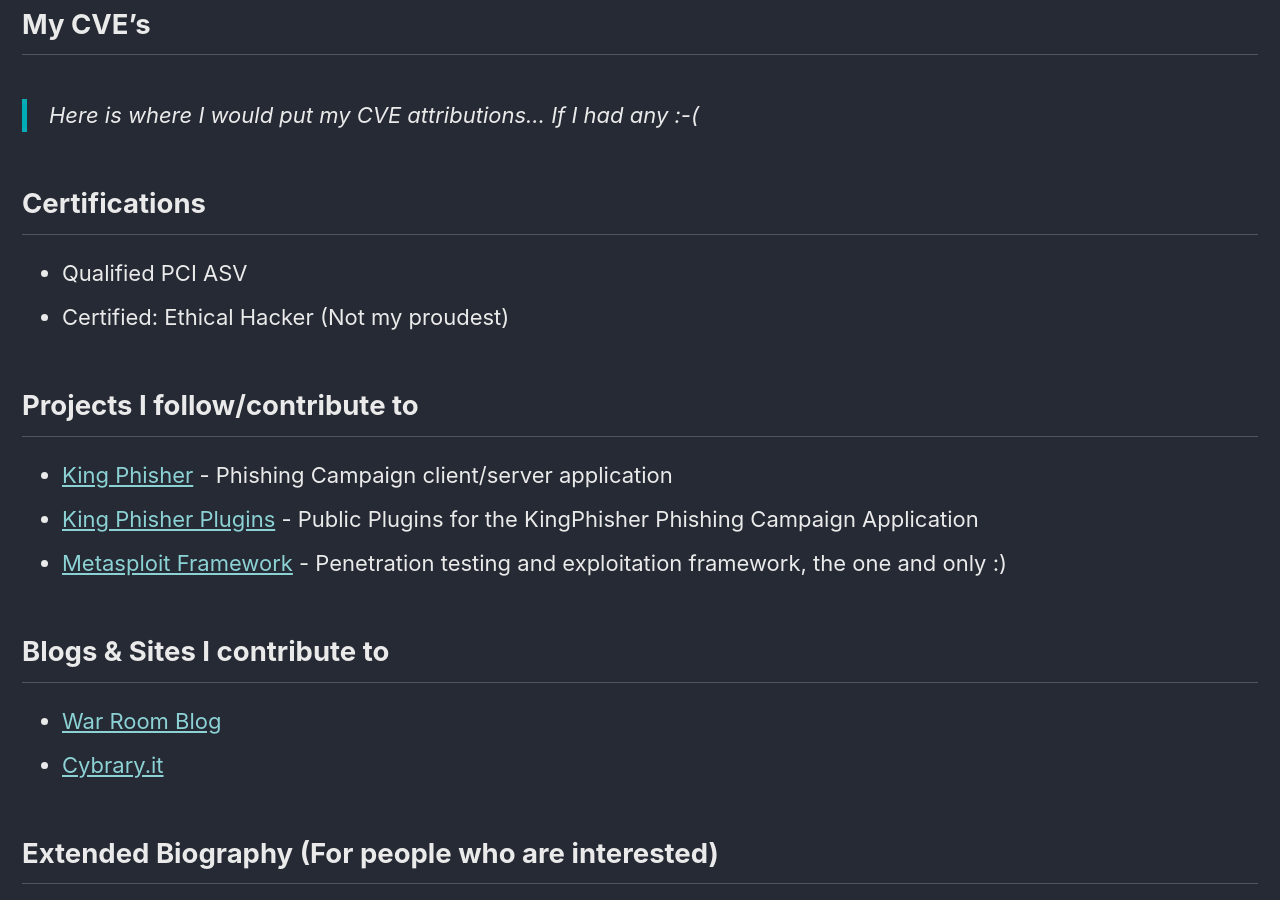
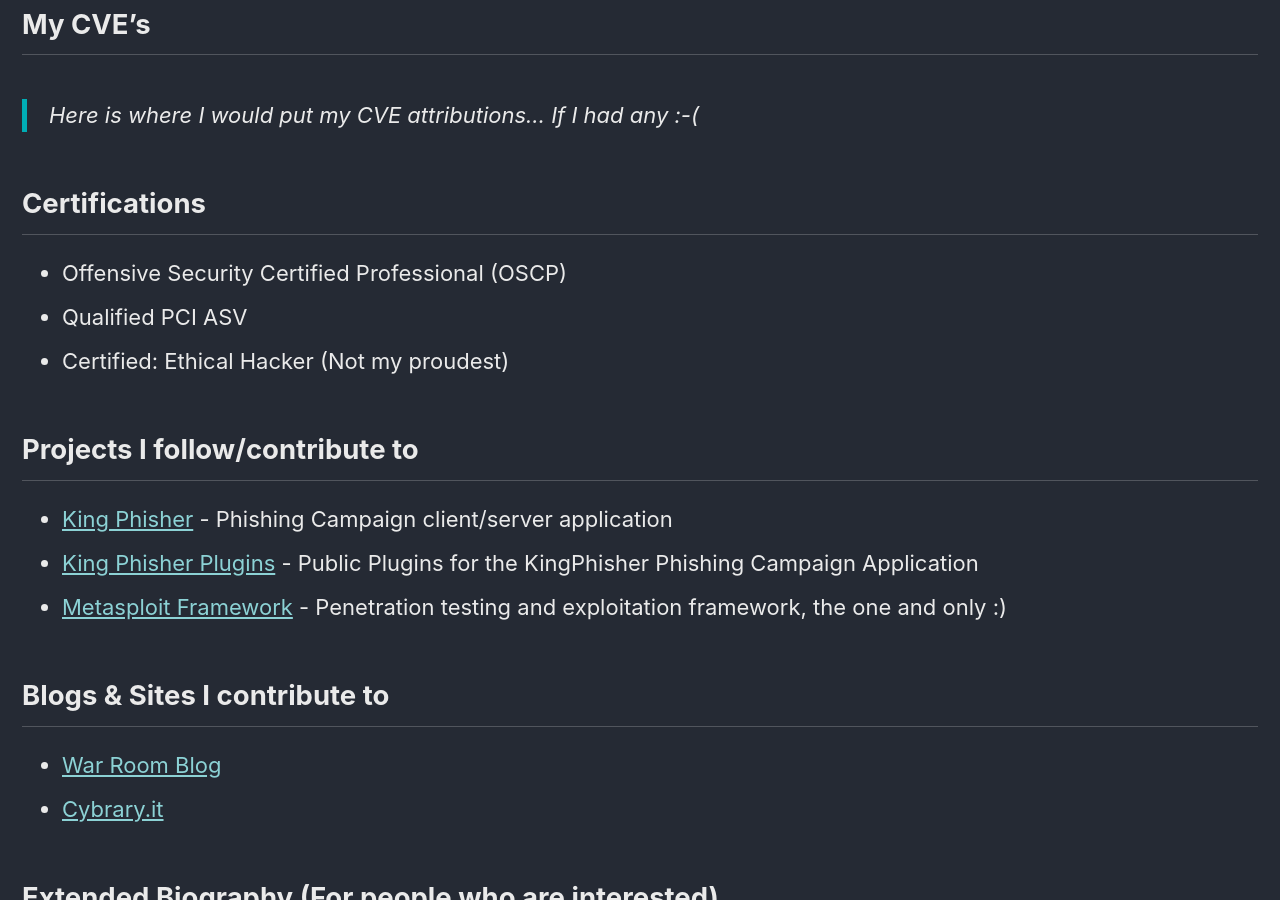
Before and after one commit to True-Demon/true-demon.github.io, a Jekyll site: the page built from _pages/about.md, in a window 1280 px wide and 900 px high, scrolled down 1017 px. Built offline with Jekyll 4.4.1, drawn with Linux system fonts in a browser that asks for light colours; cached includes are drawn as plain includes; nearby versions of some CDN libraries.

Commit message:
Added OSCP certification

```diff
--- a/_pages/about.md
+++ b/_pages/about.md
@@ -23,6 +23,7 @@
 > Here is where I would put my CVE attributions... If I had any :-(
 
 ## Certifications
+* Offensive Security Certified Professional (OSCP)
 * Qualified PCI ASV
 * Certified: Ethical Hacker (Not my proudest)
 
```
